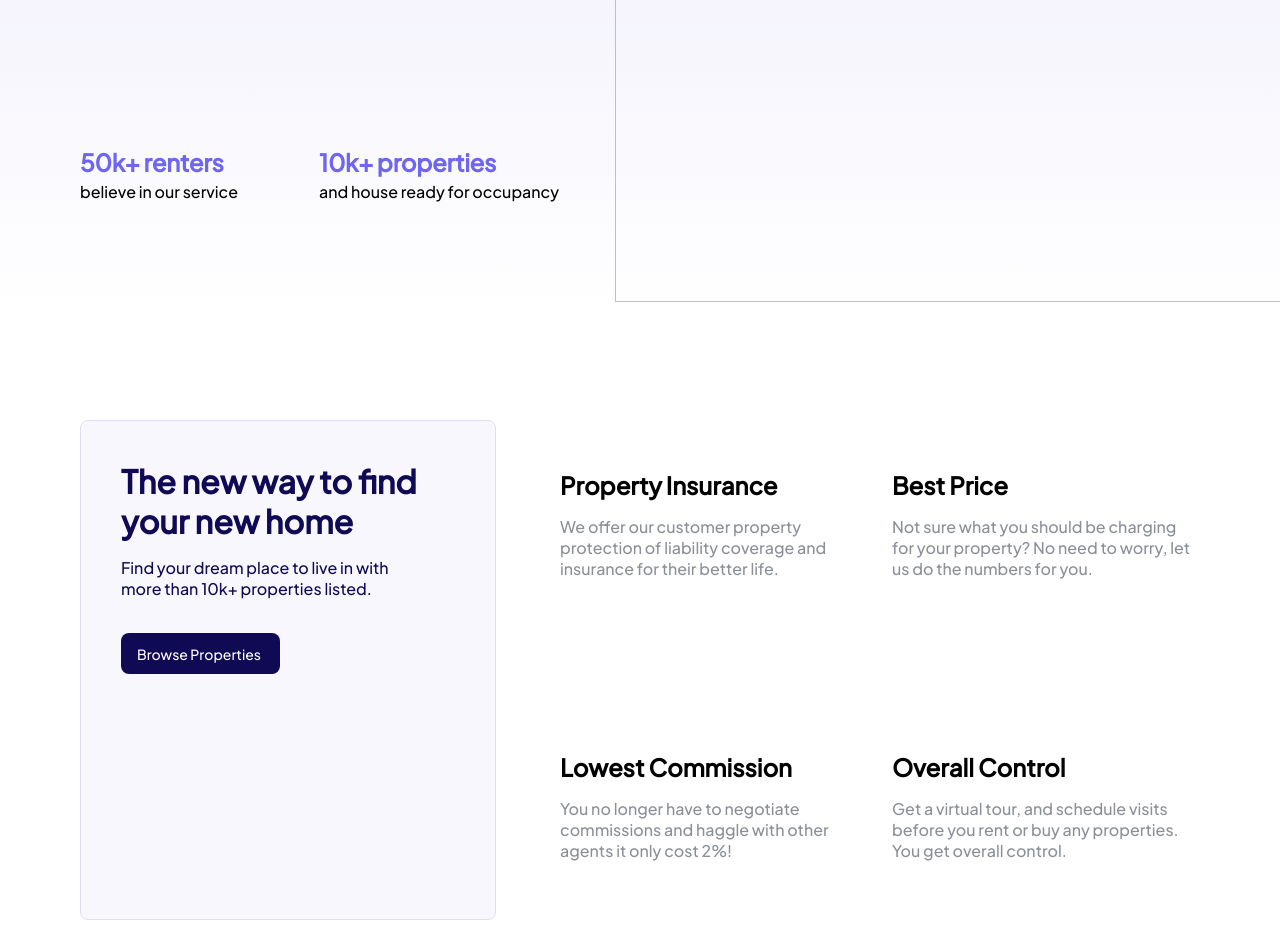
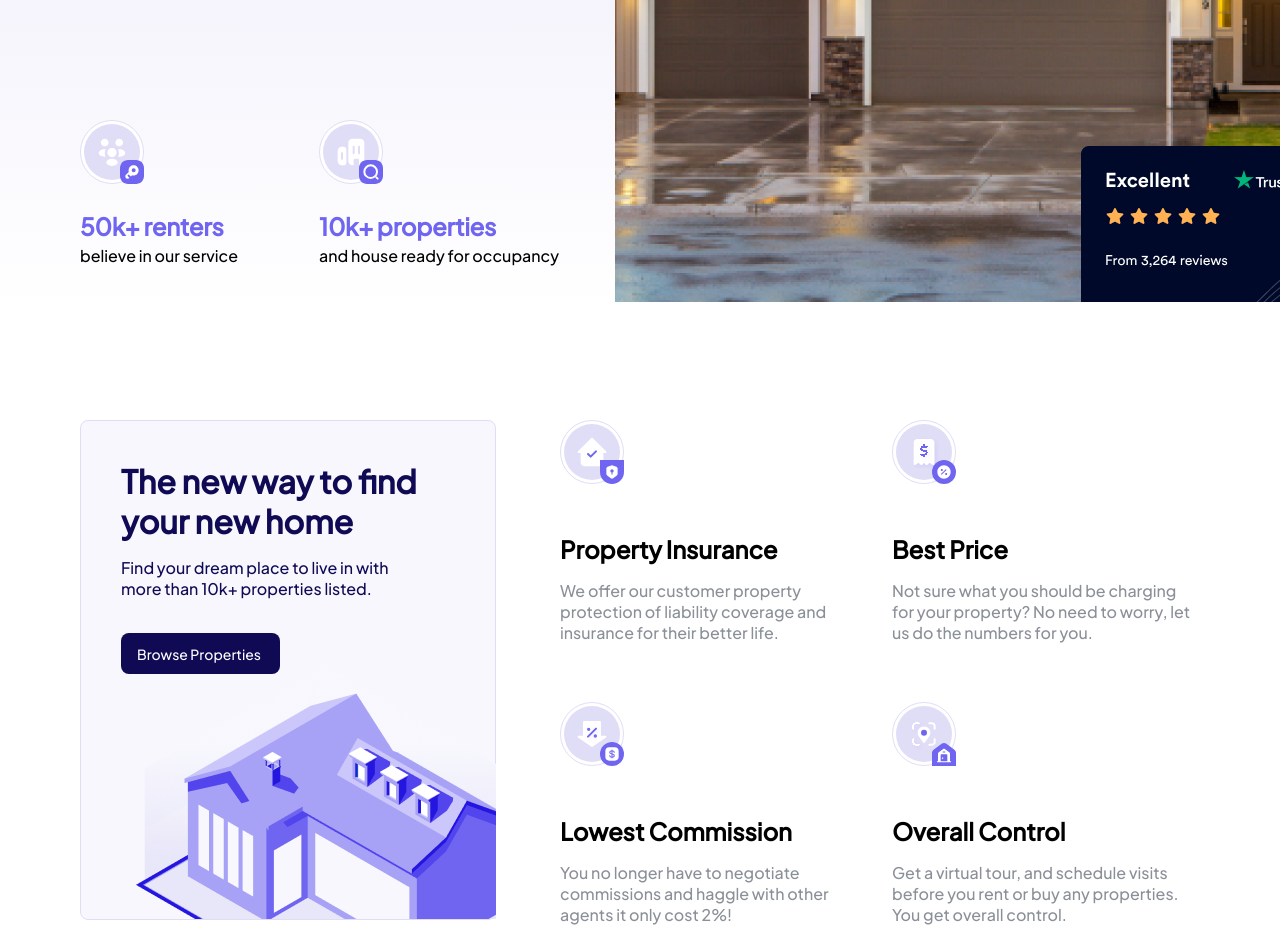
Before and after one commit to 12PUFFS/Real-Estate-Estetery, a website: page index.html in a window 1280 px wide. Shown: the part 660-1588 px from the top of the page. Drawn offline with Linux system fonts and the light colour scheme; files whose address does not match are found by name.

Commit message:
Update index.html

```diff
--- a/index.html
+++ b/index.html
@@ -53,17 +53,17 @@
               </div>
               <div class="blo">
                 <div class="block">
-                  <img class="block-img" src="/src/image/Icony1.svg" alt="" />
+                  <img class="block-img" src="image/Icony1.svg" alt="" />
                   <span>50k+ renters</span>
                   <p class="block-p">believe in our service</p>
                 </div>
                 <div class="block2">
-                  <img class="block-img" src="/src/image/Icony.svg" alt="" />
+                  <img class="block-img" src="image/Icony.svg" alt="" />
                   <span>10k+ properties</span>
                   <p class="block-p">and house ready for occupancy</p>
                 </div>
               </div>
-              <img class="main-image" src="/src/image/Image.png" alt="" />
+              <img class="main-image" src="image/Image.png" alt="" />
             </div>
           </div>
         </div>
@@ -92,13 +92,13 @@
                 </div>
                 <img
                   class="illustration"
-                  src="/src/image/Illustration.png"
+                  src="image/Illustration.png"
                   alt=""
                 />
               </div>
               <div class="propertis__features-columns">
                 <div class="propertis__features-columns-item mb">
-                  <img src="/src/image/propertis-home.svg" alt="" />
+                  <img src="image/propertis-home.svg" alt="" />
                   <h4>Property Insurance</h4>
                   <p>
                     We offer our customer property protection of liability
@@ -106,7 +106,7 @@
                   </p>
                 </div>
                 <div class="propertis__features-columns-item">
-                  <img src="/src/image/propertis-commission.svg" alt="" />
+                  <img src="image/propertis-commission.svg" alt="" />
                   <h4>Lowest Commission</h4>
                   <p>
                     You no longer have to negotiate commissions and haggle with
@@ -114,7 +114,7 @@
                   </p>
                 </div>
                 <div class="propertis__features-columns-item mb">
-                  <img src="/src/image/propertis-price.svg" alt="" />
+                  <img src="image/propertis-price.svg" alt="" />
                   <h4>Best Price</h4>
                   <p>
                     Not sure what you should be charging for your property? No
@@ -122,7 +122,7 @@
                   </p>
                 </div>
                 <div class="propertis__features-columns-item">
-                  <img src="/src/image/propertis-control.svg" alt="" />
+                  <img src="image/propertis-control.svg" alt="" />
                   <h4>Overall Control</h4>
                   <p>
                     Get a virtual tour, and schedule visits before you rent or
```
